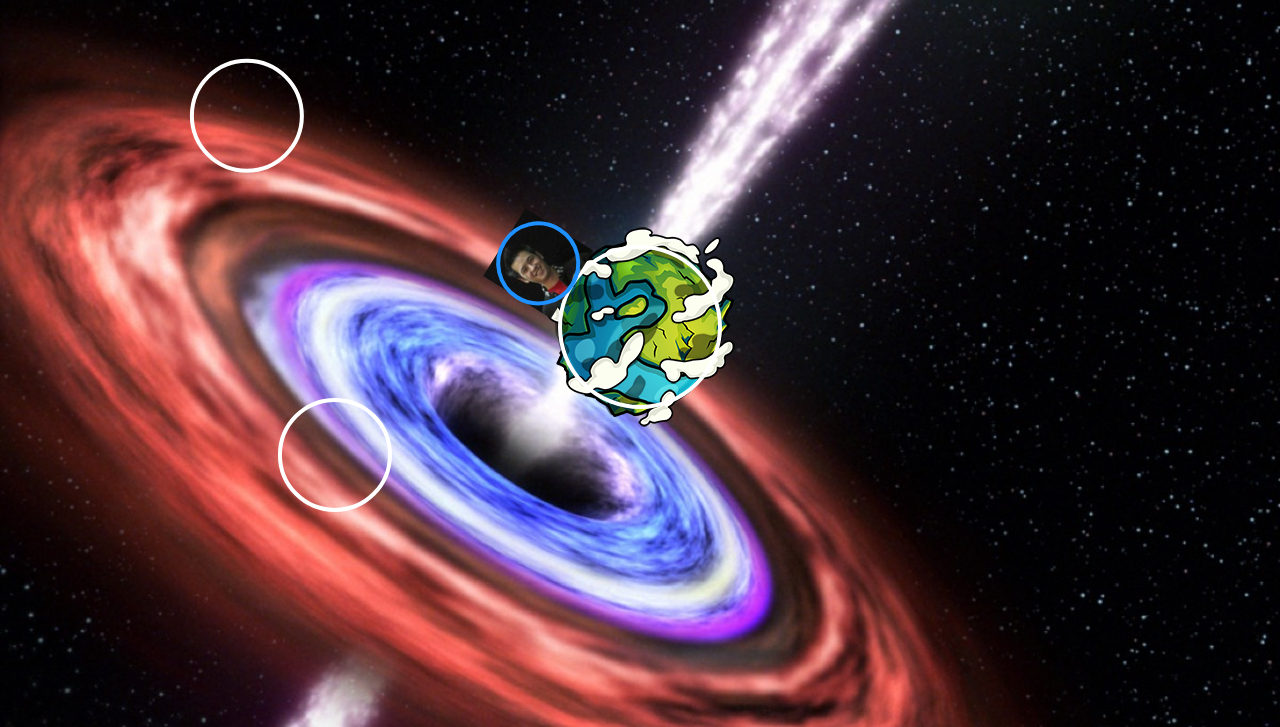
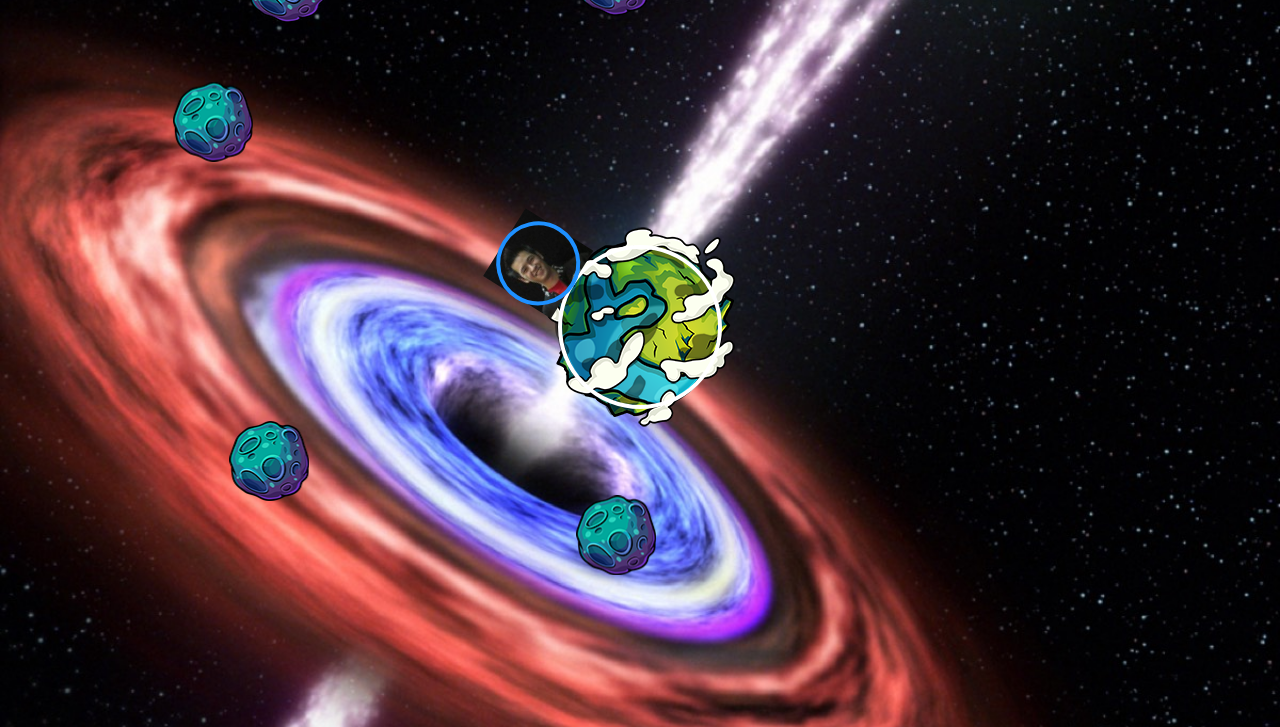
Before and after one commit to PhillipLam89/philliplam89.github.io, a plain HTML site: page index.html in a window 1280 px wide. Shown: the part 73-800 px from the top of the page. Drawn offline with Linux system fonts and the light colour scheme.

Commit message:
Enemies now animated

```diff
--- a/index.html
+++ b/index.html
@@ -4,13 +4,14 @@
     <meta charset="UTF-8"/>
     <meta name="viewport" content="width=device-width, initial-scale=1.0"/>
     <link rel="stylesheet" href="styles.css"/>
-    <title>Planet Defense!</title>
+    <title>Black-Hole Planet Defense!</title>
   </head>
   <body>
     <canvas id="canvas1"></canvas>
     <h1 id="debugTitle" >DEBUG MODE ON</h1>
     <img style="display: none;" src="planet.png" id="planet">
     <img style="display: none;" src="player2.png" id="playerHTML">
+    <img style="display: none;" src="asteroid.png" id="asteroid">
     <script src="./index.js"></script>
   </body>
 </html>
--- a/index.js
+++ b/index.js
@@ -1,4 +1,5 @@
 var angle360 = Math.PI * 2
+var game = null
 class Planet {
     constructor(game) {
         this.game = game
@@ -72,14 +73,14 @@ class Enemy {
         this.game = game
         this.x = 0
         this.y = 0
-        this.radius = 55
+        this.radius = 40
         this.width = this.radius * 2
         this.height = this.radius * 2
         this.speedX = 0
         this.speedY = 0
         this.free = true
         //control enemy approach speed below  (1 = default, 0.5 = half Speed)
-        this.velocityX_MOD = 1.2
+        this.velocityX_MOD = 1.1
         this.velocityY_MOD = 1.1
     }
     start() {
@@ -87,14 +88,13 @@ class Enemy {
 
         if (Math.random() < 0.5) {
             this.x = Math.random() * this.game.width
-            this.y = Math.random() < .5 ? 0 : this.game.height
+            this.y = Math.random() < .5 ? -this.radius : this.game.height + this.radius
         } else {
-            this.x = Math.random() < .5 ? 0 : this.game.width
+            this.x = Math.random() < .5 ? -this.radius : this.game.width + this.game.radius
             this.y = Math.random() * this.game.height
         } // makes sure enemies spawn from sides and NOT in middle
 
-        // this.x = Math.random() * this.game.width
-        // this.y = Math.random() * this.game.height
+
         const aim = this.game.calcAim(this, this.game.planet) // aim must be calculated AFTER enemy x/y positions
         this.speedX = aim[0]
         this.speedY = aim[1]
@@ -104,9 +104,14 @@ class Enemy {
     }
     draw(context) {
         if (!this.free) {
+            context.drawImage(this.image,0,0, this.width, this.height,this.x - this.radius, this.y - this.radius,this.width, this.height)
+            context.save()
+            context.strokeStyle = 'forestgreen'
+            context.lineWidth = 2
             context.beginPath()
-            context.arc(this.x, this.y, this.radius, 0, angle360)
-            context.stroke()
+            // context.arc(this.x, this.y, this.radius, 0, 2*Math.PI)
+            // context.stroke()
+            context.restore()
         }
 
     }
@@ -134,6 +139,15 @@ class Enemy {
     }
 
 }
+
+class Asteroid extends Enemy {
+    constructor(game) {
+        super(game)
+        this.image = window.asteroid
+
+    }
+}
+
 class Game { //control everything here
     constructor(canvas) {
         this.canvas = canvas
@@ -150,11 +164,11 @@ class Game { //control everything here
 
         //manage enemy spawns below
         this.enemyPool = []
-        this.numberOfEnemies = 2
+        this.numberOfEnemies = 22
         this.createEnemyPool()
         this.enemyPool[0].start()
         this.enemyTimer = 0
-        this.enemyInterval = 1111 //how many ms until an enemy spawns
+        this.enemyInterval = 700 //how many ms until an enemy spawns
 
 
         this.mouse = {
@@ -231,7 +245,7 @@ class Game { //control everything here
     }
     createEnemyPool() {
         while (this.enemyPool.length < this.numberOfEnemies) {
-             this.enemyPool.push(new Enemy(this))
+             this.enemyPool.push(new Asteroid(this))
         }
     }
     getEnemy() {
@@ -292,7 +306,7 @@ class Player { //gets instantiated when class Game runs
         projectile && projectile.start(x,y,speedX,speedY)
     }
 }
-var game = null
+
 
 
 window.onload = function() {
```
Also changed, not shown: asteroid.png (added).
